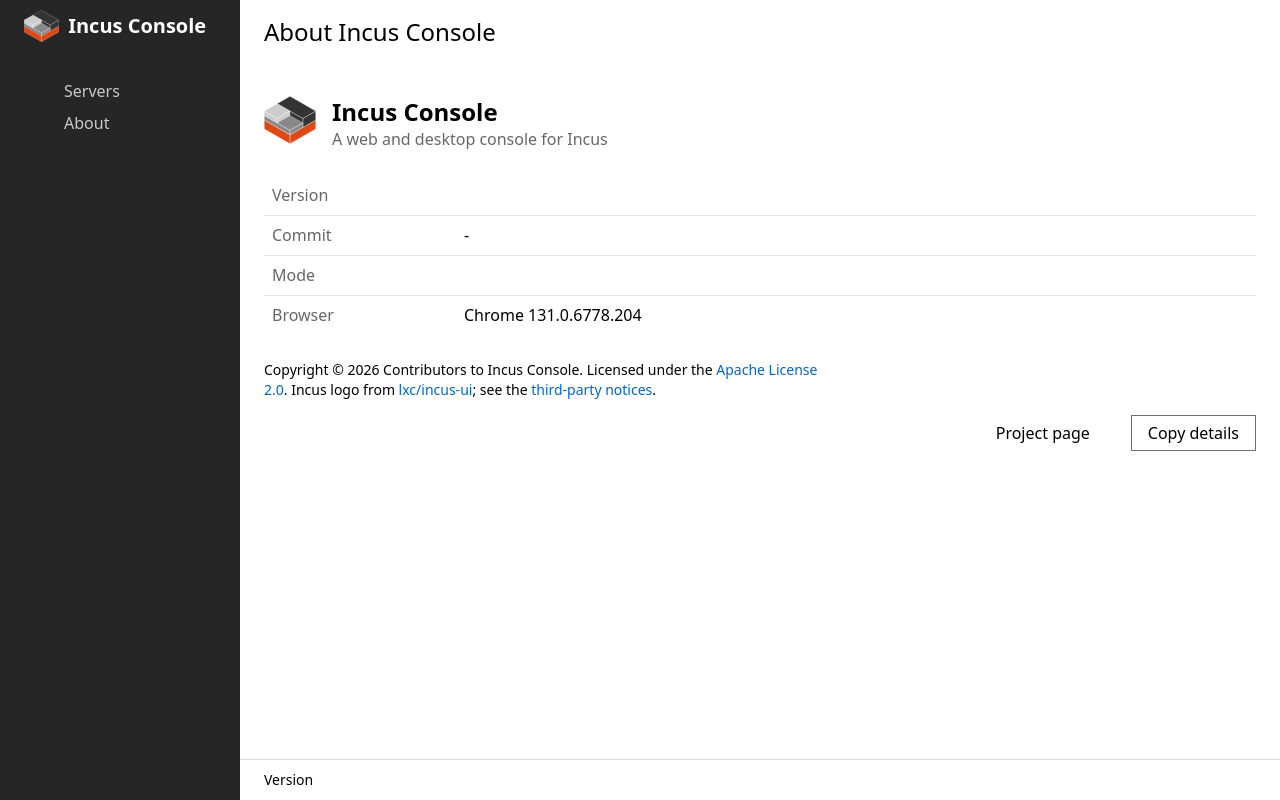
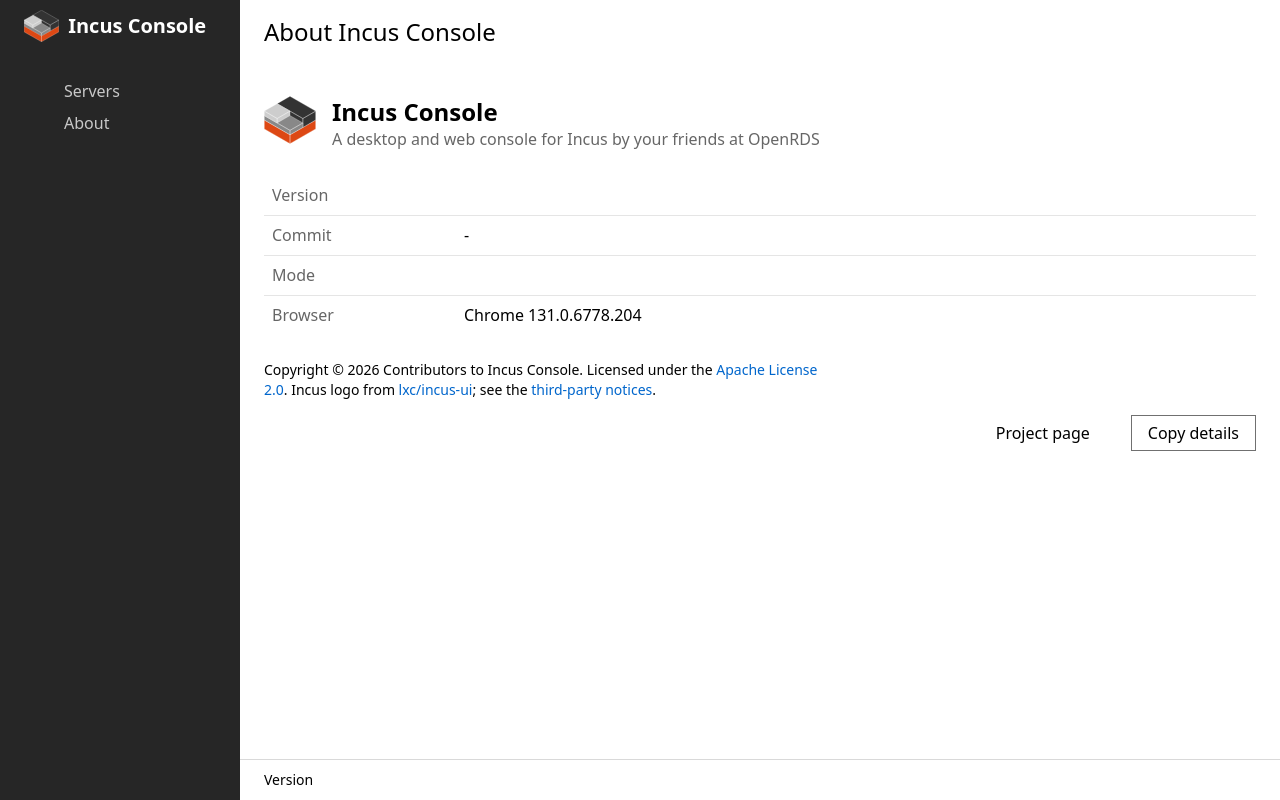
Before and after one commit to openrds-io/incus-console, a Python web app: template app/templates/about.html in a window 1280 px wide. Run offline with Jinja, Linux system fonts and the light colour scheme; the template is opened without the code that fills it, so the values that code supplies are empty.

Commit message:
Tagline: a desktop and web console for Incus by your friends at OpenRDS
Co-Authored-By: Claude Fable 5.2 <noreply@anthropic.com>

Claude-Session: https://claude.ai/code/session_01JMnGS5xoMmoCd28ckNVygS

```diff
--- a/app/__init__.py
+++ b/app/__init__.py
@@ -1,4 +1,4 @@
-"""Incus Console: a web and desktop console for Incus.
+"""Incus Console: a desktop and web console for Incus by your friends at OpenRDS.
 
 Flask, server-rendered Jinja2, pytest.
 `flask run` finds this package by its name.
--- a/app/templates/about.html
+++ b/app/templates/about.html
@@ -7,7 +7,7 @@
     <img src="{{ url_for('static', filename='img/logo.svg') }}" alt="" width="52" height="48">
     <div>
       <h2 class="p-heading--3 u-no-margin--bottom" id="about-title">Incus Console</h2>
-      <p class="u-text--muted u-no-margin--bottom">A web and desktop console for Incus</p>
+      <p class="u-text--muted u-no-margin--bottom">A desktop and web console for Incus by your friends at OpenRDS</p>
     </div>
   </div>
   <table class="facts about__facts" aria-label="Version">
--- a/desktop/package.json
+++ b/desktop/package.json
@@ -2,7 +2,7 @@
   "name": "incus-console-desktop",
   "productName": "Incus Console",
   "version": "26.11.6",
-  "description": "Desktop app for incus-console: a console for Incus",
+  "description": "A desktop and web console for Incus by your friends at OpenRDS",
   "license": "Apache-2.0",
   "author": "OpenRDS",
   "homepage": "https://github.com/openrds-io/incus-console",
```
Also changed, not shown: README.md, 2 other files.
